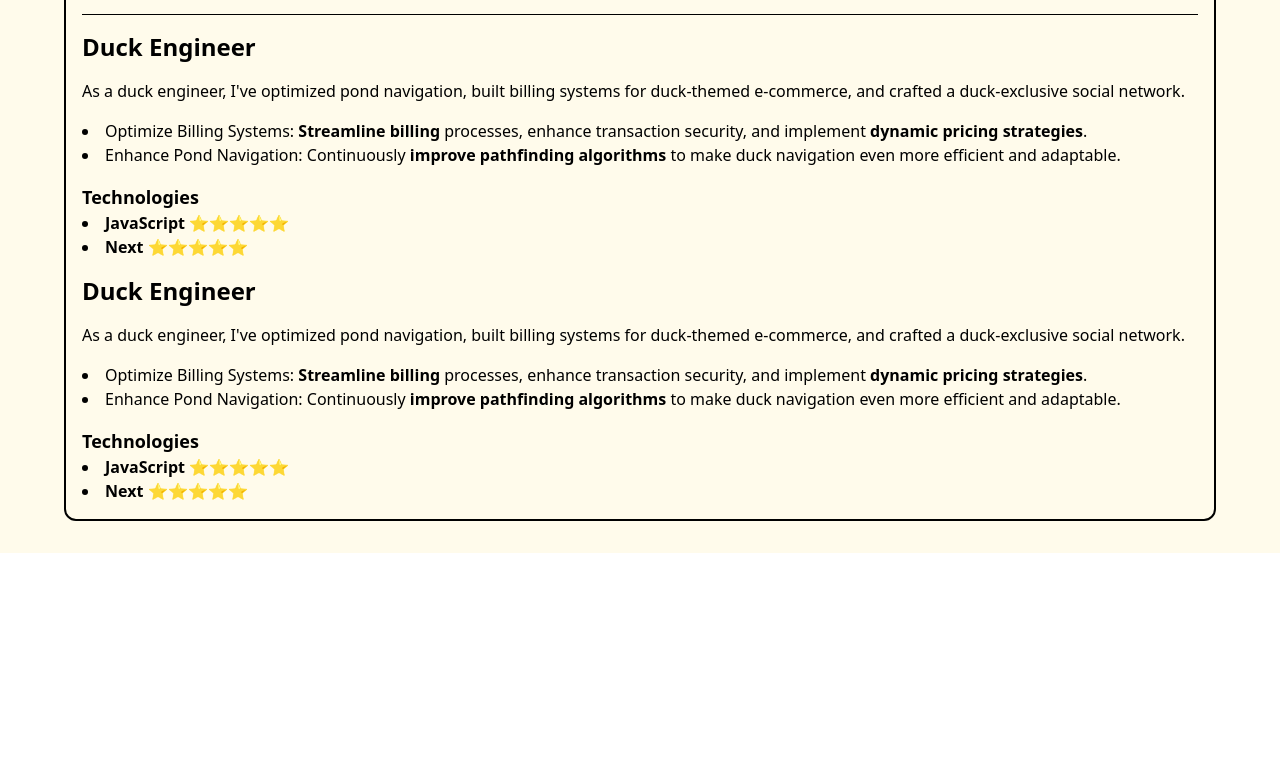
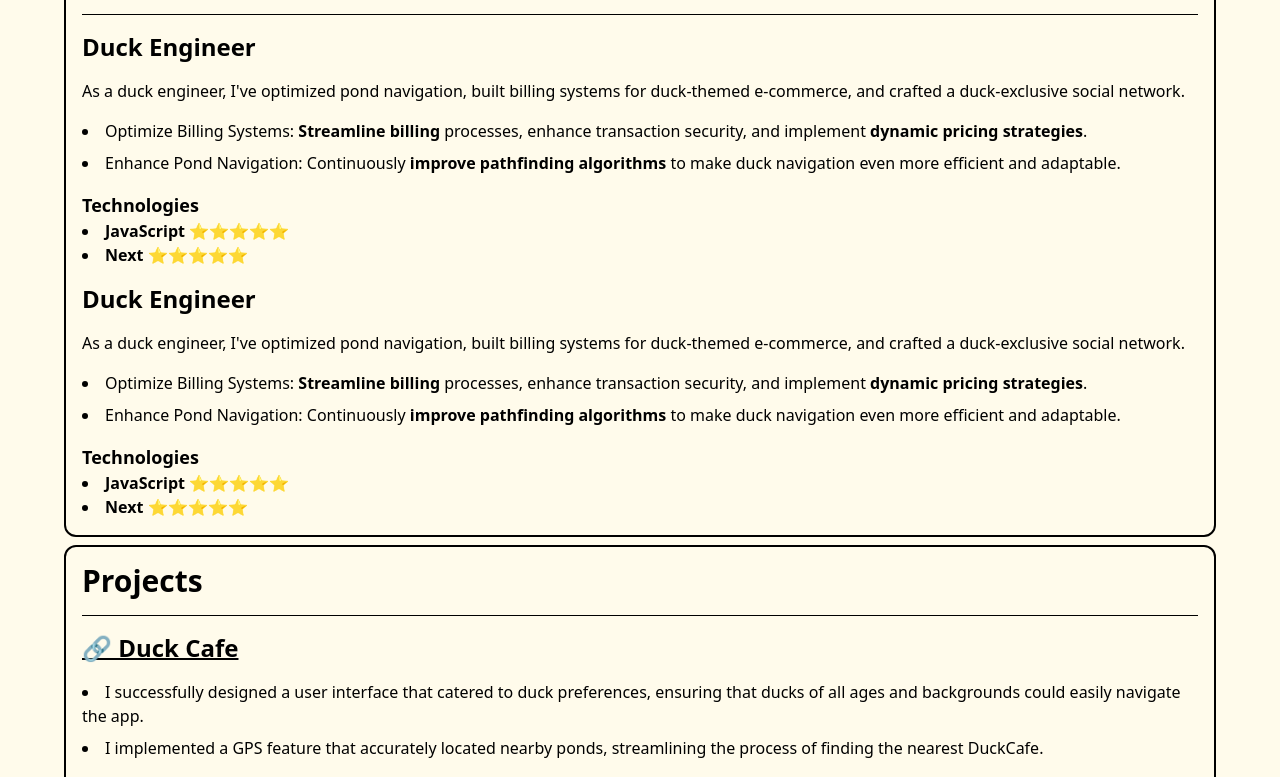
Before and after one commit to tepachelabs/ducksume-01, a Next.js app: page / in a window 1280 px wide. Shown: the part 610-1387 px from the top of the page. Before the commit the page ends 1163 px from the top, so only its background shows below. Built offline with nearby package versions, Linux system fonts and the light colour scheme.

Commit message:
Adding Projects and max-width restriction

```diff
--- a/src/components/DeveloperInformation.tsx
+++ b/src/components/DeveloperInformation.tsx
@@ -2,7 +2,7 @@ import { useContext } from 'react';
 
 import Image from 'next/image'
 
-import { Title } from '@/components/Title';
+import { Title } from '@/components/layout/Title';
 import { BaseWrapper } from '@/components/layout/BaseWrapper';
 import { DeveloperContext } from '@/context/developer';
 
--- /dev/null
+++ b/src/components/Projects.tsx
@@ -0,0 +1,30 @@
+import {useContext} from "react";
+
+import {List} from "@/components/layout/List";
+import {Stack} from "@/components/layout/Stack";
+import {Section} from "@/components/layout/Section";
+
+import {DeveloperContext} from "@/context/developer";
+
+export const Projects = () => {
+  const { projects} = useContext(DeveloperContext);
+
+  return (
+    <Section title="Projects">
+      {
+        projects.map((project, index) => (
+          <Stack key={index}>
+            <a
+              className="text-2xl font-bold underline underline-offset-1"
+              href="https://www.google.com/"
+              target="_blank"
+            >
+              🔗 Duck Cafe
+            </a>
+            {project.achievements && <List list={project.achievements} />}
+          </Stack>
+        ))
+      }
+    </Section>
+  )
+};
--- a/src/components/Title.tsx
+++ /dev/null
@@ -1,8 +0,0 @@
-import { FC, PropsWithChildren } from 'react';
-
-export const Title: FC<PropsWithChildren> = ({ children }) => {
-
-  return (
-    <h2 className="text-3xl font-bold">{children}</h2>
-  )
-}
--- a/src/components/WorkExperience.tsx
+++ b/src/components/WorkExperience.tsx
@@ -1,11 +1,13 @@
 import {useContext} from "react";
 
+import {List} from "@/components/layout/List";
+import {Stack} from "@/components/layout/Stack";
 import {Section} from "@/components/layout/Section";
-import {BoldString} from "@/components/layout/BoldText";
 
 import {DeveloperContext} from "@/context/developer";
+
+import {RATE_EMOJI} from "@/utils/constants";
 import {repeatCharacter} from "@/utils/general";
-import {RATE_EMOJI} from "@/utils/constants";
 
 export const WorkExperience = () => {
   const { experience} = useContext(DeveloperContext);
@@ -14,23 +16,12 @@ export const WorkExperience = () => {
     <Section title="Work Experience">
       {
         experience.map((experience, index) => (
-          <div
-            key={index}
-            className="flex flex-col gap-4"
-          >
+          <Stack key={index}>
             <h2 className="text-2xl font-bold">
               {experience.title}
             </h2>
             <p>{experience.description}</p>
-            <ul className="list-disc list-inside">
-              {experience.achievements.map((achievement) => (
-                <div key={achievement}>
-                  <li>
-                    <BoldString text={achievement} />
-                  </li>
-                </div>
-              ))}
-            </ul>
+            <List list={experience.achievements} />
             {
               experience.technologies ? (
                 <div>
@@ -48,7 +39,7 @@ export const WorkExperience = () => {
                 </div>
               ) : null
             }
-          </div>
+          </Stack>
         ))
       }
     </Section>
--- /dev/null
+++ b/src/components/layout/List.tsx
@@ -0,0 +1,21 @@
+import { FC } from 'react';
+
+import {BoldString} from "@/components/layout/BoldText";
+
+interface Props {
+  list: string[];
+}
+
+export const List: FC<Props> = ({ list }) => {
+  return (
+    <ul className="list-disc list-inside flex flex-col gap-2">
+      {list.map((content) => (
+        <div key={content}>
+          <li>
+            <BoldString text={content} />
+          </li>
+        </div>
+      ))}
+    </ul>
+  )
+}
--- a/src/components/layout/Section.tsx
+++ b/src/components/layout/Section.tsx
@@ -1,6 +1,6 @@
 import { FC, PropsWithChildren } from 'react';
 
-import { Title } from "@/components/Title";
+import { Title } from "@/components/layout/Title";
 import { BaseWrapper } from '@/components/layout/BaseWrapper';
 
 interface Props extends PropsWithChildren {
--- /dev/null
+++ b/src/components/layout/Stack.tsx
@@ -0,0 +1,7 @@
+import { FC, PropsWithChildren} from 'react';
+
+export const Stack: FC<PropsWithChildren> = ({children}) => (
+  <div className="flex flex-col gap-4">
+    {children}
+  </div>
+)
--- /dev/null
+++ b/src/components/layout/Title.tsx
@@ -0,0 +1,17 @@
+import { FC, PropsWithChildren } from 'react';
+
+interface Props extends PropsWithChildren {
+  href?: string;
+  isLink?: boolean;
+}
+
+export const Title: FC<Props> = ({ children, isLink, href }) => {
+  if (isLink && href) {
+    console.log('??')
+    return <a className="text-3xl font-bold" href={href} target="_blank">{children}</a>
+  }
+
+  return (
+    <h2 className="text-3xl font-bold">{children}</h2>
+  )
+}
--- a/src/developer.ts
+++ b/src/developer.ts
@@ -64,6 +64,15 @@ export const developer: Developer = {
         'I successfully designed a user interface that catered to duck preferences, ensuring that ducks of all ages and backgrounds could easily navigate the app.',
         'I implemented a GPS feature that accurately located nearby ponds, streamlining the process of finding the nearest DuckCafe.',
       ]
+    },
+    {
+      title: 'DuckCafe Mobile App',
+      description: 'DuckCafe was a digital platform that allowed ducks to discover and order their favorite aquatic delicacies while swimming in different ponds.',
+      links: 'https://www.google.com',
+      achievements: [
+        'I successfully designed a user interface that catered to duck preferences, ensuring that ducks of all ages and backgrounds could easily navigate the app.',
+        'I implemented a GPS feature that accurately located nearby ponds, streamlining the process of finding the nearest DuckCafe.',
+      ]
     }
   ]
 };
--- a/src/pages/index.tsx
+++ b/src/pages/index.tsx
@@ -2,6 +2,7 @@ import { Technologies }  from '@/components/Technologies';
 import { DeveloperInformation }  from '@/components/DeveloperInformation';
 import { Education }  from '@/components/Education';
 import { WorkExperience }  from '@/components/WorkExperience';
+import { Projects }  from '@/components/Projects';
 
 import { DeveloperContext } from '@/context/developer';
 
@@ -9,16 +10,16 @@ import { developer } from '@/developer';
 
 export default function Home() {
   return (
-    <main className="
-      py-8 px-16 gap-2 bg-amber-50
-      flex flex-col content-center items-center
-    ">
+    <main className="flex justify-center py-8 px-16 bg-amber-50">
+      <div className="flex flex-col content-center items-center gap-2 max-w-6xl">
         <DeveloperContext.Provider value={developer}>
           <DeveloperInformation />
           <Technologies />
           <Education />
           <WorkExperience />
+          <Projects />
         </DeveloperContext.Provider>
+      </div>
     </main>
   )
 }
```
Lines whose indentation alone changed are shown as unchanged.
